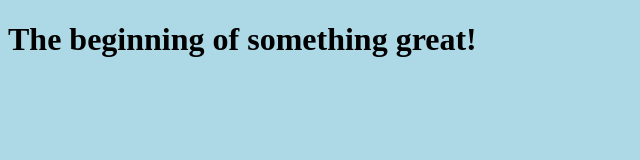
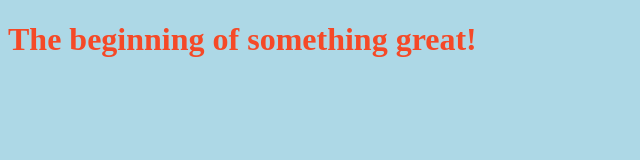
Before and after one commit to CodeScintillator/codescintillator.github.io, a plain HTML site: page index.html in a window 1280 px wide. Shown: the whole page, without its empty margins (0-640 px from the left). Drawn offline with Linux system fonts and the light colour scheme.

Commit message:
h1 color change

```diff
--- a/style.css
+++ b/style.css
@@ -3,5 +3,5 @@ body {
 }
 
 h1 {
-  color: 245,73,39
+  color: #F54927
 }
```
